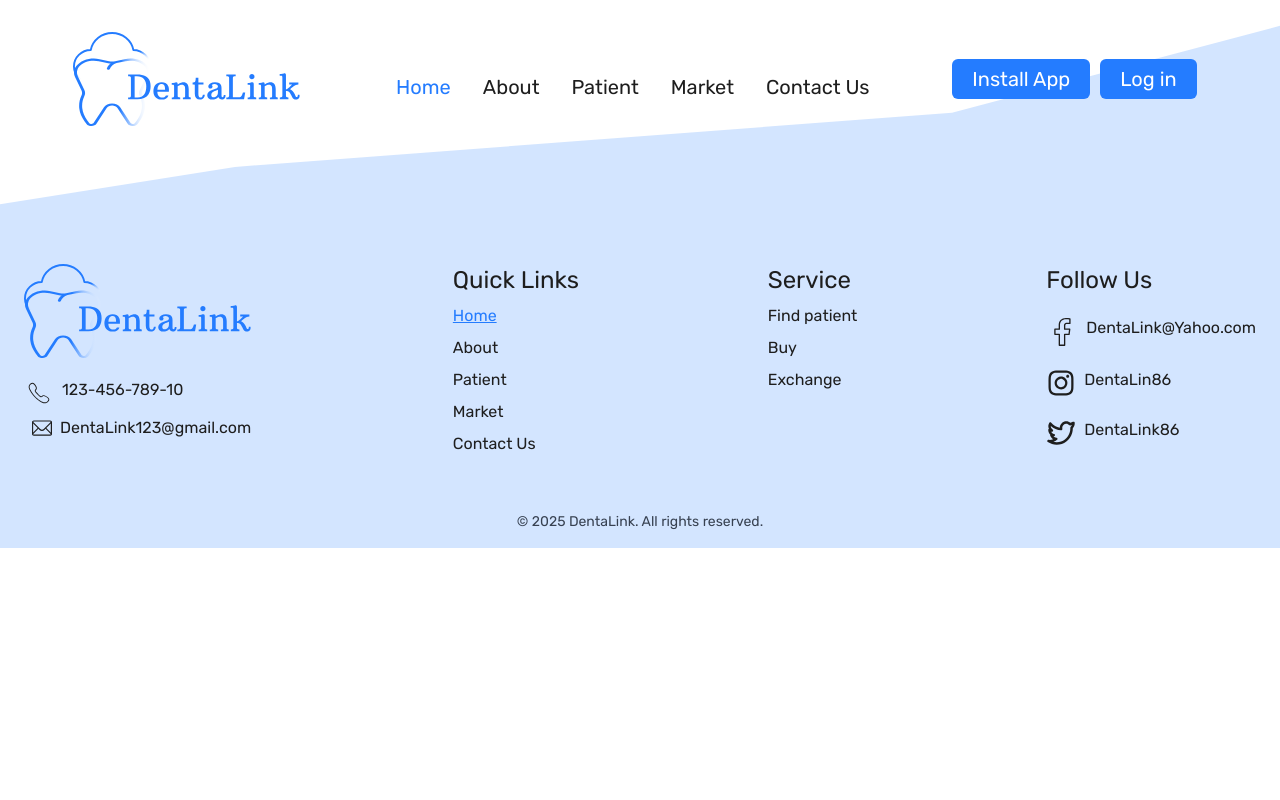
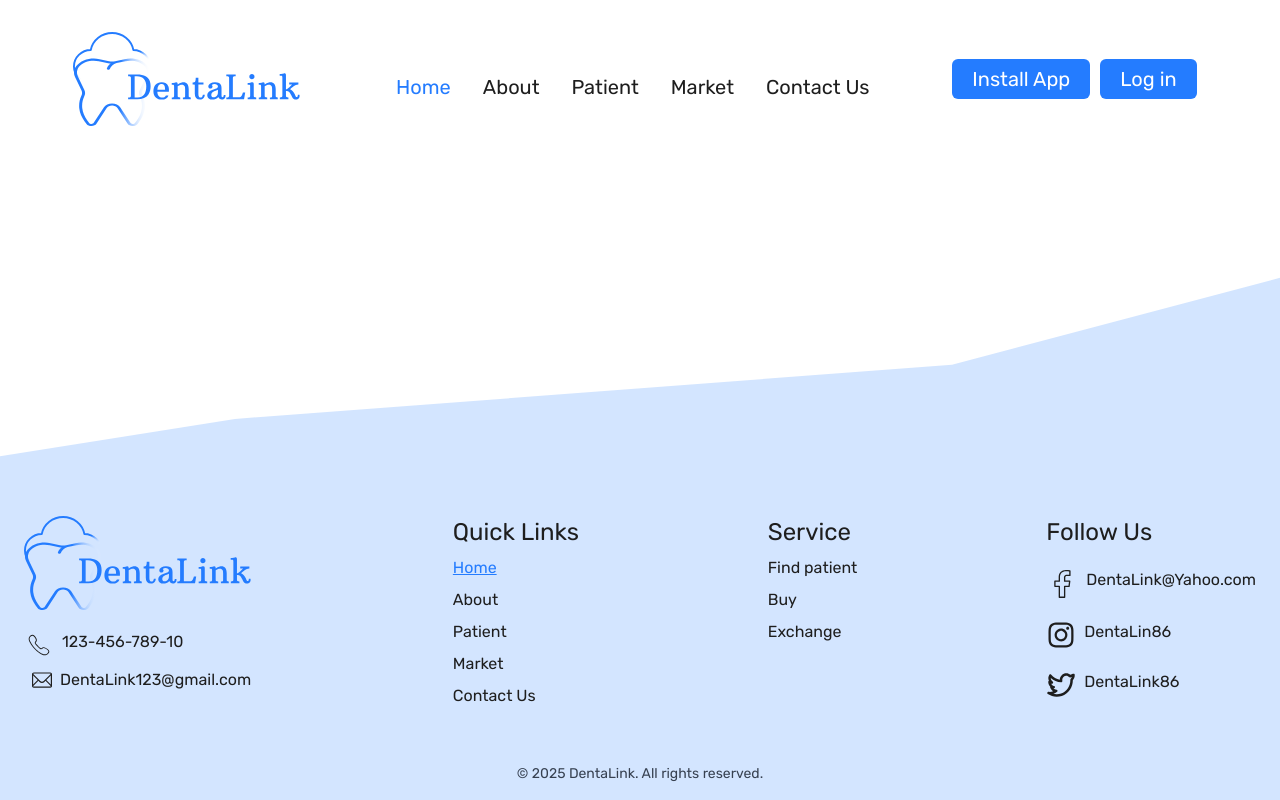
Before and after one commit to doniahusien/DentaLink, a Next.js app: page / in a window 1280 px wide. Built offline with nearby package versions, Linux system fonts and the light colour scheme.

Commit message:
update layout

```diff
--- a/src/app/layout.jsx
+++ b/src/app/layout.jsx
@@ -18,16 +18,22 @@ export const metadata = {
 export default function RootLayout({ children }) {
   return (
     <html lang="en">
-
     <head>
       <link
         href="https://fonts.googleapis.com/css2?family=Rubik:wght@400;500;700&display=swap"
         rel="stylesheet"
       />
     </head>
-      <body className="antialiased font-rubik">
+    <body className="antialiased font-rubik min-h-screen flex flex-col">
+      {/* Header */}
       <Header />
+
+      {/* Main Content */}
+      <main className="flex-grow">
         {children}
+      </main>
+
+      {/* Footer */}
       <Footer />
     </body>
   </html>
```
Lines whose indentation alone changed are shown as unchanged.
